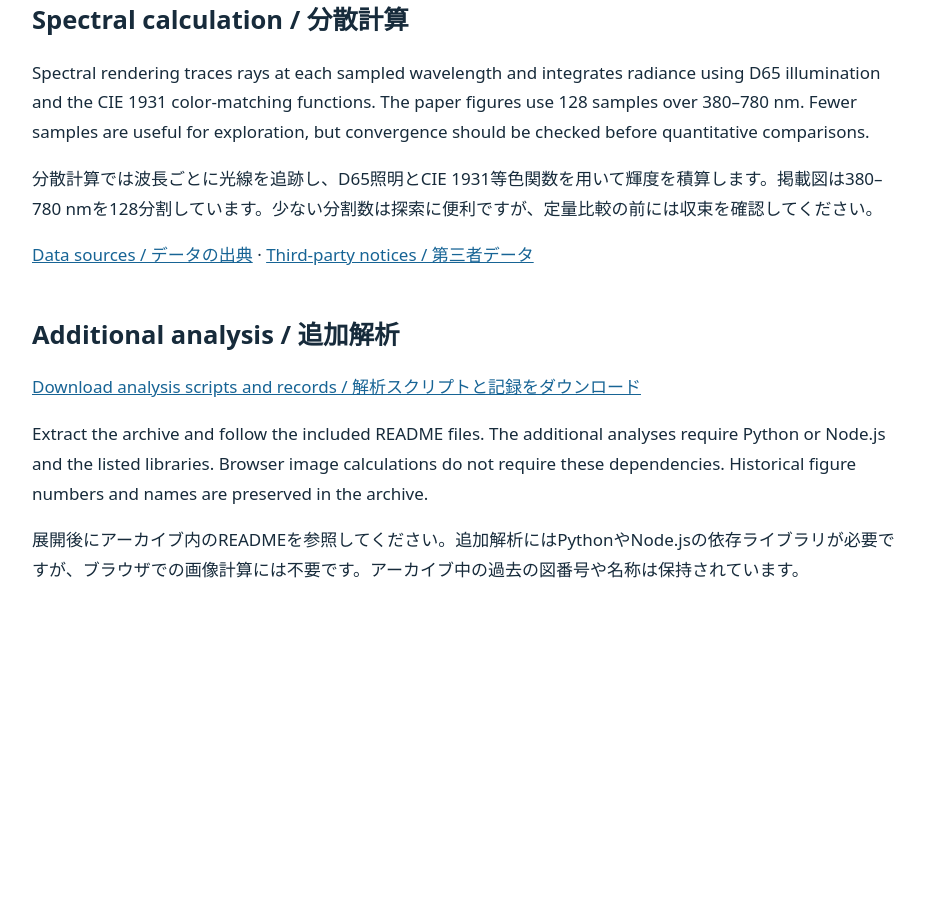
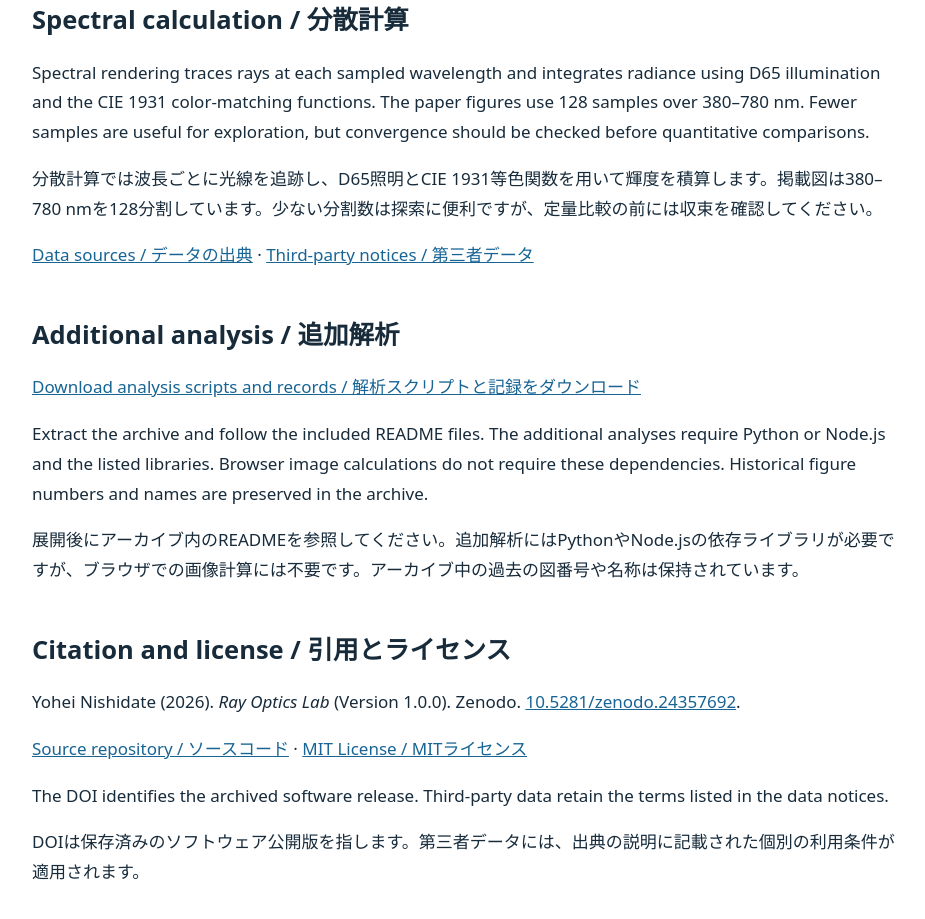
Before and after one commit to nsdt/RayOpticsLab, a website: page app/help.html in a window 1280 px wide. Shown: the part 2052-2971 px from the top of the page, without its empty margins (176-1101 px from the left). Before the commit the page ends 2685 px from the top, so only its background shows below. Drawn offline with Linux system fonts and the light colour scheme.

Commit message:
Document the archived 1.0.0 DOI and software citation

```diff
--- a/app/help.html
+++ b/app/help.html
@@ -154,5 +154,23 @@
         展開後にアーカイブ内のREADMEを参照してください。追加解析にはPythonやNode.jsの依存ライブラリが必要ですが、ブラウザでの画像計算には不要です。アーカイブ中の過去の図番号や名称は保持されています。
       </p>
     </section>
+    <section>
+      <h2>Citation and license / 引用とライセンス</h2>
+      <p>
+        Yohei Nishidate (2026). <em>Ray Optics Lab</em> (Version 1.0.0). Zenodo.
+        <a href="https://doi.org/10.5281/zenodo.24357692">10.5281/zenodo.24357692</a>.
+      </p>
+      <p>
+        <a href="https://github.com/nsdt/RayOpticsLab">Source repository / ソースコード</a> ·
+        <a href="LICENSE">MIT License / MITライセンス</a>
+      </p>
+      <p>
+        The DOI identifies the archived software release. Third-party data retain the terms listed
+        in the data notices.
+      </p>
+      <p lang="ja">
+        DOIは保存済みのソフトウェア公開版を指します。第三者データには、出典の説明に記載された個別の利用条件が適用されます。
+      </p>
+    </section>
   </body>
 </html>
```
Also changed, not shown: README.md, README_JA.md, app/paper/README.md, 1 other file.
